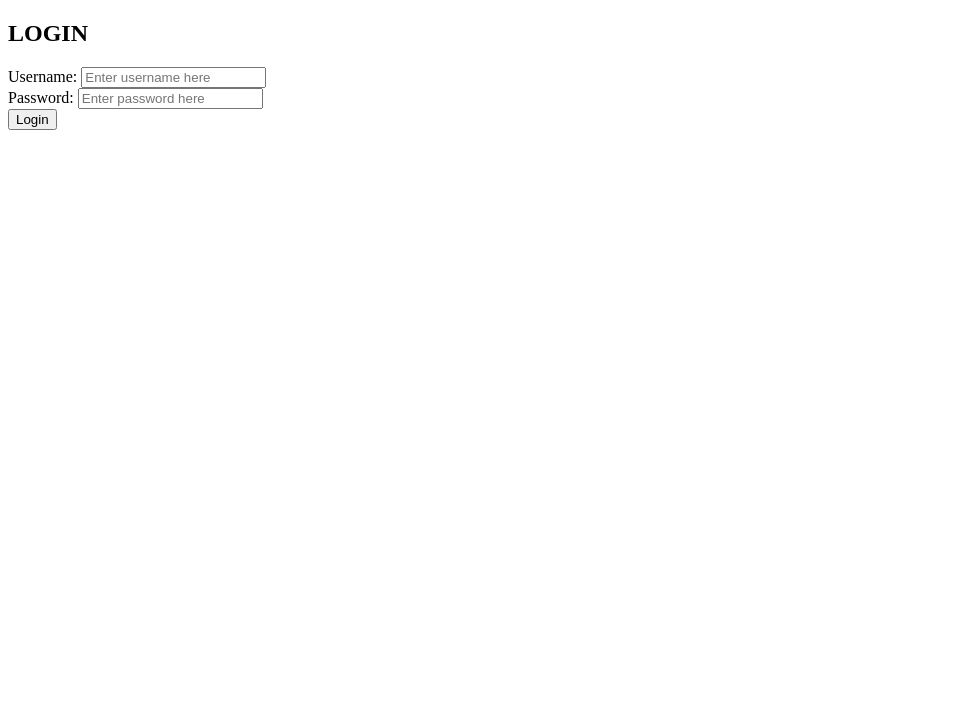
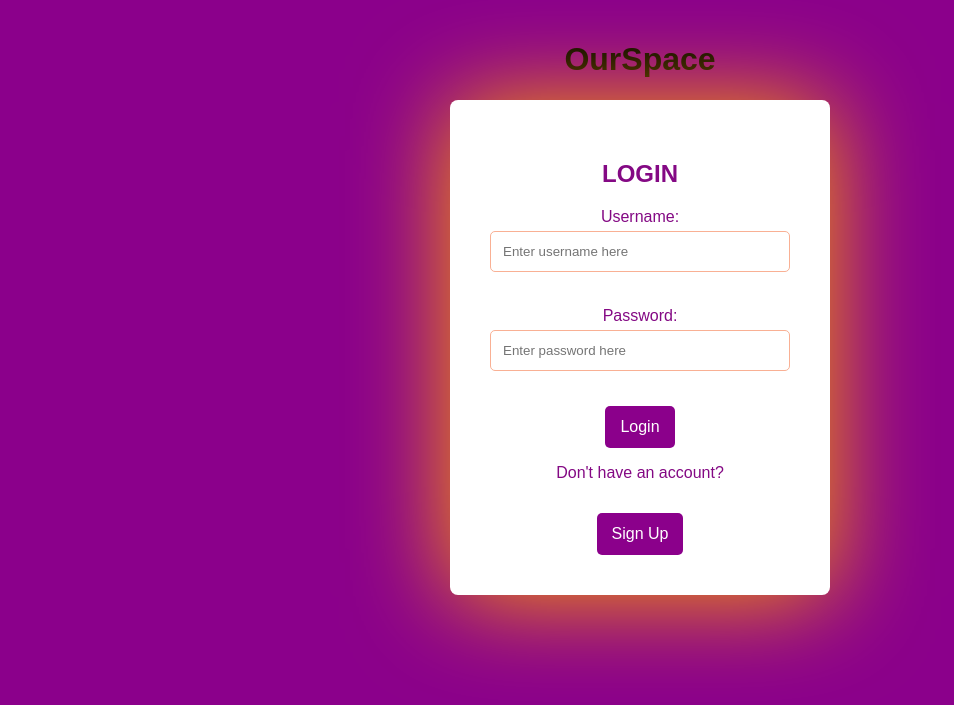
Before and after one commit to COSC481W-2024Fall/OurSpace, a PHP site: page /login.html in a window 1280 px wide. Shown: the top 705 px of the page, without its empty margins (0-954 px from the left). Run offline with PHP 8.4, Linux system fonts and the light colour scheme.

Commit message:
Added Signup Button and Layout Changes
I added a new button to take the user directly to the sign up page.
The layout has also been changed to better fit the new changes.
Made few small changes to the form

```diff
--- a/login.css
+++ b/login.css
@@ -8,8 +8,40 @@ body {
 
 form {
     background-color: white;
+    color: rgb(132, 9, 132);
     border-radius: 8px;
-    padding: 20px;
+    padding: 40px;
     box-shadow: 0 2px 100px orange;
     display: inline-block;
+    width: 300px;
 }
+
+label {
+    display: block;
+    margin: 15px 0 5px;
+}
+
+input[type="text"], input[type="password"] {
+    width: 100%;
+    padding: 12px;
+    border: 1px solid rgb(249, 176, 148);
+    border-radius: 5px;
+    box-sizing: border-box;
+    margin-bottom: 20px;
+}
+
+#loginbutton, #signupbutton {
+    background-color: darkmagenta;
+    color: white;
+    border: none;
+    border-radius: 5px;
+    padding: 12px 15px;
+    cursor: pointer;
+    font-size: 16px;
+    transition: background-color 0.3s ease;
+    margin-top: 15px;
+}
+
+#loginbutton:hover, #signupbutton:hover {
+    background-color: orange;
+}
--- a/login.html
+++ b/login.html
@@ -4,8 +4,12 @@
         <title>
             OurSpace Login
         </title>
+        <link rel="stylesheet" href="login.css">
+    </head>
 
     <body>
+        <h1>OurSpace</h1>
+
         <form action="oslogin.php" method="post">
             <h2>LOGIN</h2>
 
@@ -18,9 +22,15 @@
             <input type="password" name="password" placeholder="Enter password here" id="password" required>
             <br>
 
-                <button type="submit">Login</button>
+            <button type="submit" id="loginbutton">Login</button>
+
+
+            <p>Don't have an account?</p>
+            <button onclick="window.location.href='signup.html'" id="signupbutton">Sign Up</button>
+
 
         </form>
+
+
     </body>
-    </head>
 </html>
```
Lines whose indentation alone changed are shown as unchanged.
